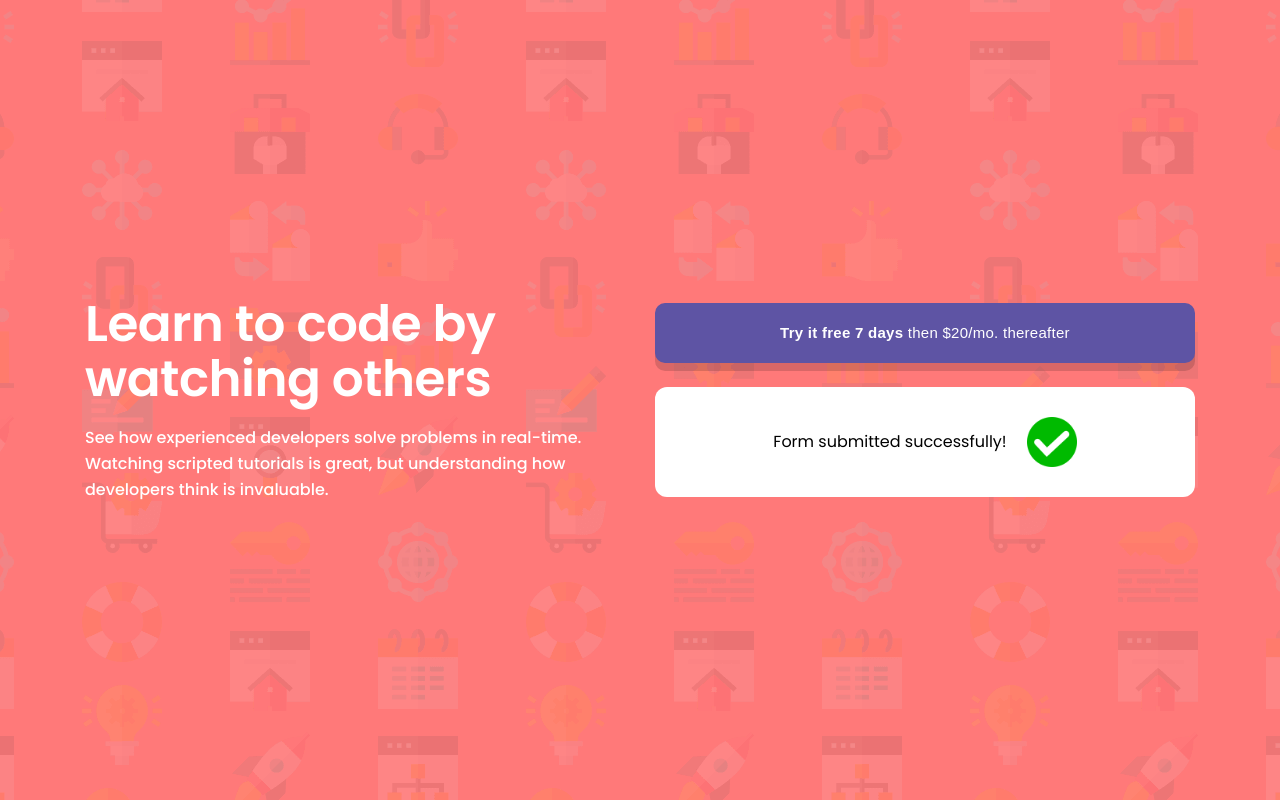
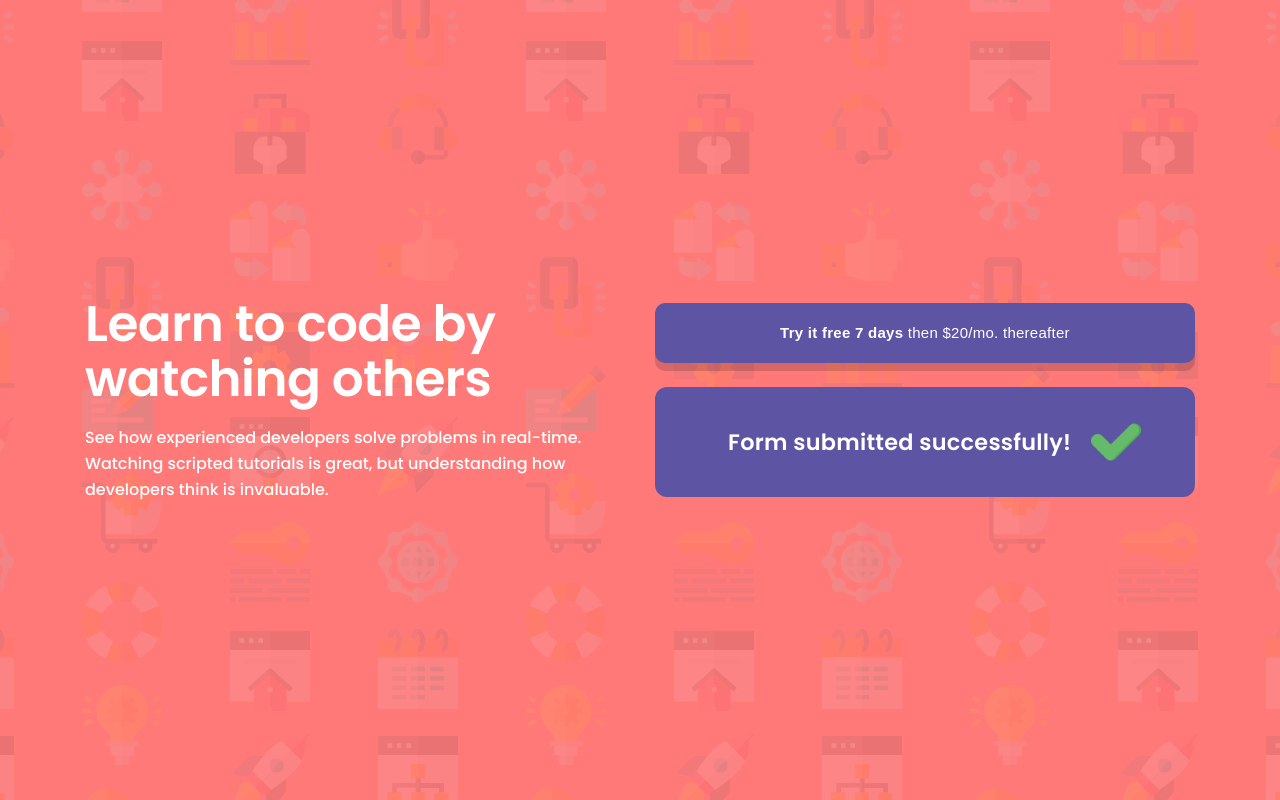
Before and after one commit to LevaniMesxia23/Intro-component-with-sign-up-form, a React (Vite) app: page / in a window 1280 px wide. Both pictures are taken after typing "Sample", "Sample", "name@example.com", "Sample123" into the empty fields and a click on the button "CLAIM YOUR FREE TRIAL". Built offline with nearby package versions, Linux system fonts and the light colour scheme.

Commit message:
finish submit section

```diff
--- a/src/components/Completed.jsx
+++ b/src/components/Completed.jsx
@@ -20,14 +20,22 @@ const Box = styled.div`
   justify-content: center;
   padding: 30px;
   max-width: 540px;
-  background-color: #fff;
   border-radius: 12px;
+  background: #5e54a4;
 
   span {
     display: flex;
     justify-content: center;
     align-items: center;
     gap: 20px;
+
+    color: white;
+    font-size: 1.4rem;
+    font-style: normal;
+    font-weight: 600;
+    line-height: 1.625rem;
+    letter-spacing: 0.01563rem;
+    padding-left: 1.21rem;
     img {
       width: 50px;
       height: 50px;
```
Also changed, not shown: public/images/correct.png.
